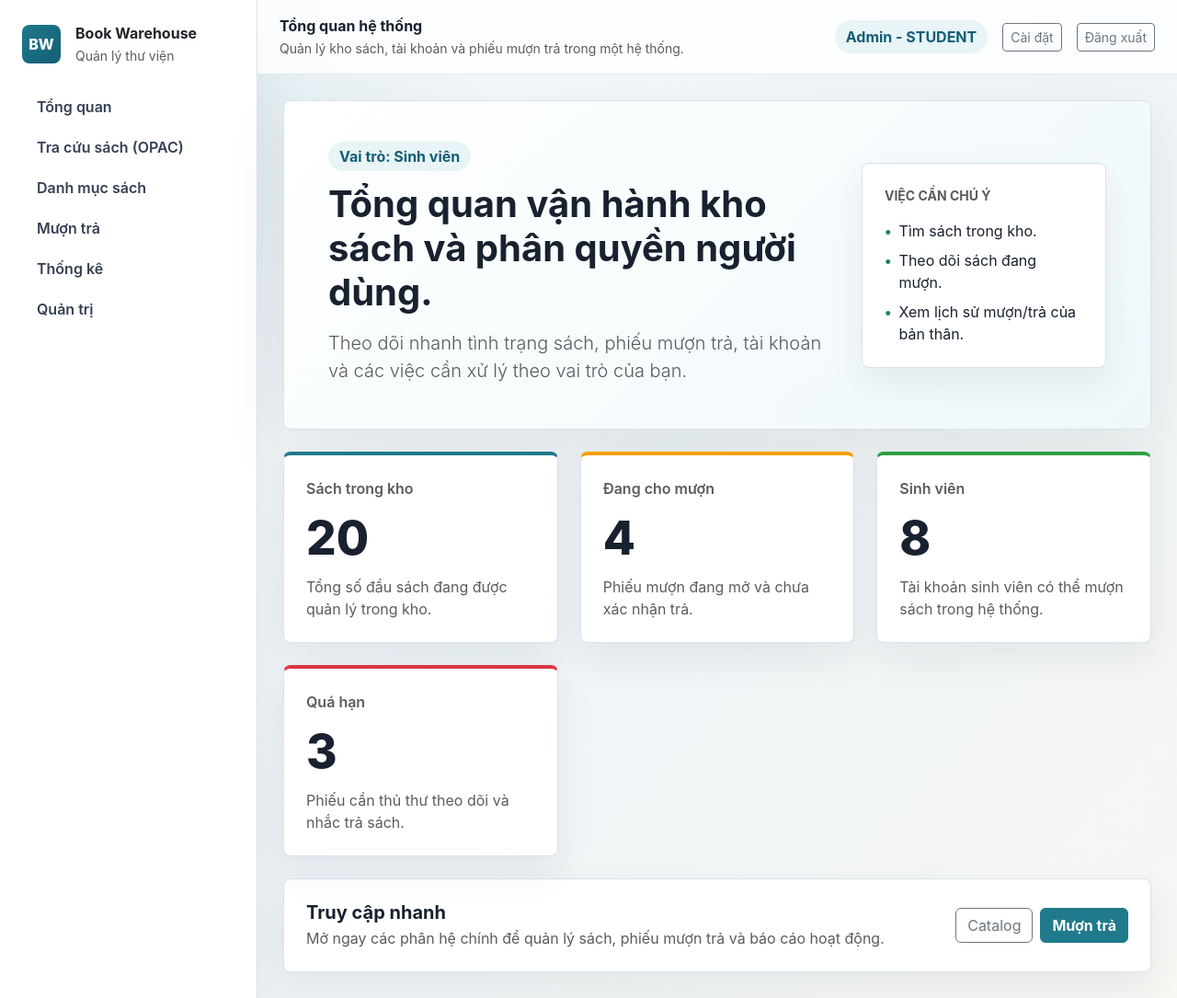
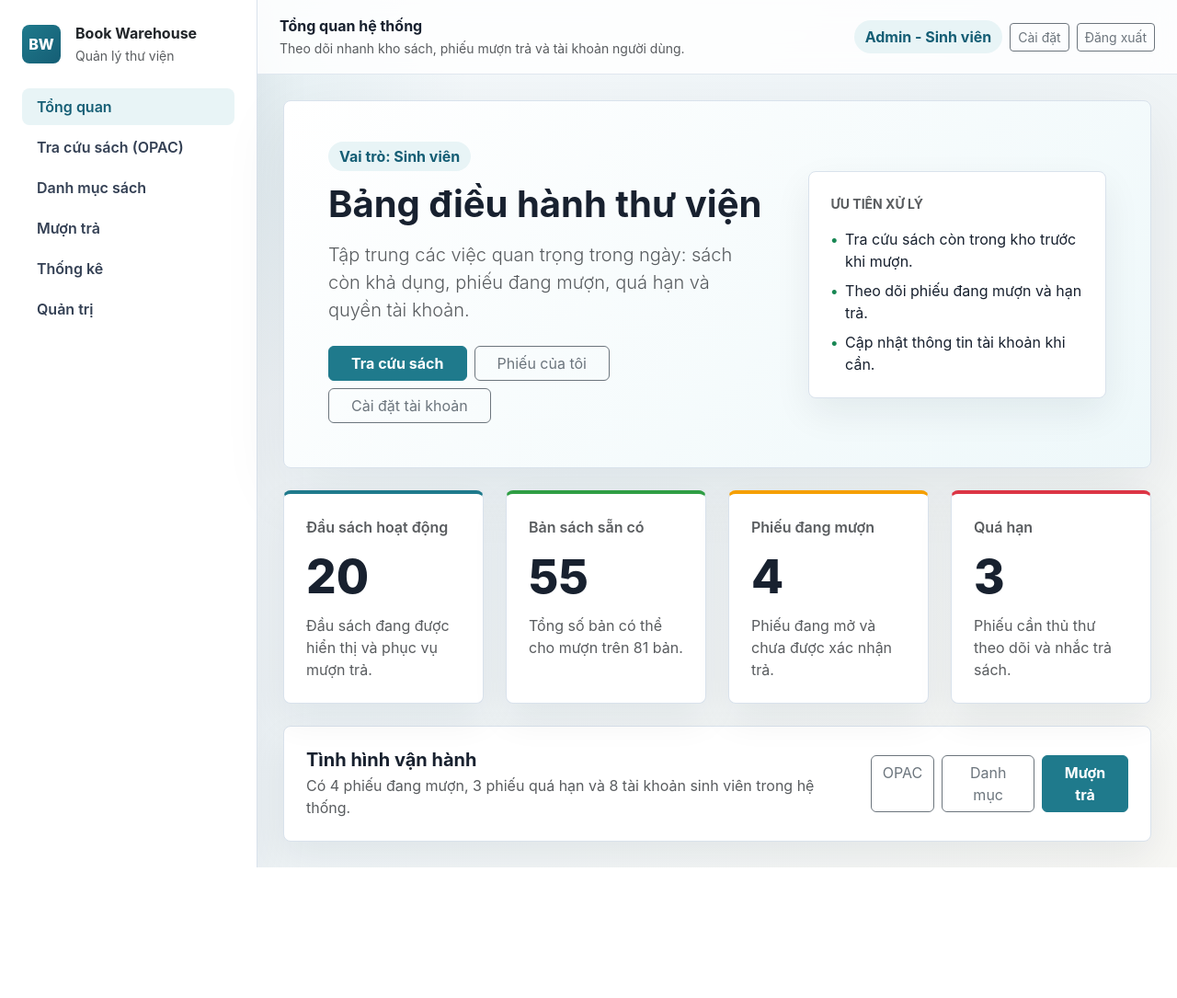
Before and after one commit to Chicken20145/Manage-book-warehouse, a Django app: page / in a window 1280 px wide. Shown: the whole page at 92% size. After the commit the page ends 943 px from the top, so only its background shows below. Run offline with Django 4.2, Linux system fonts and the light colour scheme; a user stored in the database is signed in; data comes from the database, SQL or seed files in the repository.

Commit message:
Refine dashboard and page headers

```diff
--- a/accounts/templates/accounts/admin_panel.html
+++ b/accounts/templates/accounts/admin_panel.html
@@ -2,6 +2,7 @@
 
 {% block title %}Quản trị hệ thống | Book Warehouse{% endblock %}
 {% block page_heading %}Quản trị hệ thống{% endblock %}
+{% block page_subtitle %}Quản lý tài khoản, vai trò, trạng thái hoạt động và quyền truy cập hệ thống.{% endblock %}
 
 {% block content %}
 <section class="page-hero p-4 mb-4">
--- a/accounts/templates/accounts/password_change.html
+++ b/accounts/templates/accounts/password_change.html
@@ -2,6 +2,7 @@
 
 {% block title %}Đổi mật khẩu | Book Warehouse{% endblock %}
 {% block page_heading %}Đổi mật khẩu{% endblock %}
+{% block page_subtitle %}Thay đổi mật khẩu hiện tại để bảo vệ tài khoản của bạn.{% endblock %}
 
 {% block content %}
 <section class="data-card p-4 mx-auto" style="max-width: 620px;">
--- a/accounts/templates/accounts/settings.html
+++ b/accounts/templates/accounts/settings.html
@@ -2,6 +2,7 @@
 
 {% block title %}Cài đặt tài khoản | Book Warehouse{% endblock %}
 {% block page_heading %}Cài đặt tài khoản{% endblock %}
+{% block page_subtitle %}Cập nhật hồ sơ cá nhân và bảo mật tài khoản đăng nhập.{% endblock %}
 
 {% block content %}
 <section class="page-hero p-4 mb-4">
--- a/catalog/templates/catalog/book_confirm_delete.html
+++ b/catalog/templates/catalog/book_confirm_delete.html
@@ -2,6 +2,7 @@
 
 {% block title %}Xóa sách | Book Warehouse{% endblock %}
 {% block page_heading %}Xác nhận xóa{% endblock %}
+{% block page_subtitle %}Kiểm tra lịch sử mượn trước khi xóa hoặc ngưng sử dụng sách.{% endblock %}
 
 {% block content %}
 <div class="container mt-4" style="max-width: 500px;">
--- a/catalog/templates/catalog/book_form.html
+++ b/catalog/templates/catalog/book_form.html
@@ -2,6 +2,7 @@
 
 {% block title %}{{ action }} | Book Warehouse{% endblock %}
 {% block page_heading %}{{ action }}{% endblock %}
+{% block page_subtitle %}Cập nhật thông tin đầu sách, tác giả, mã sách và số lượng bản trong kho.{% endblock %}
 
 {% block content %}
 <div class="container mt-4" style="max-width: 600px;">
--- a/catalog/templates/catalog/book_list.html
+++ b/catalog/templates/catalog/book_list.html
@@ -2,6 +2,7 @@
 
 {% block title %}Danh mục sách | Book Warehouse{% endblock %}
 {% block page_heading %}Danh mục sách{% endblock %}
+{% block page_subtitle %}Quản lý đầu sách, số lượng bản sách và trạng thái khả dụng trong kho.{% endblock %}
 
 {% block content %}
 <section class="page-hero p-4 mb-4">
--- a/circulation/templates/circulation/loan_list.html
+++ b/circulation/templates/circulation/loan_list.html
@@ -2,6 +2,7 @@
 
 {% block title %}Mượn trả | Book Warehouse{% endblock %}
 {% block page_heading %}Mượn trả sách{% endblock %}
+{% block page_subtitle %}Tạo phiếu mượn, xác nhận trả sách, theo dõi quá hạn và tiền phạt.{% endblock %}
 
 {% block content %}
 <section class="page-hero p-4 mb-4">
--- a/dashboard/templates/dashboard/index.html
+++ b/dashboard/templates/dashboard/index.html
@@ -2,18 +2,24 @@
 
 {% block title %}Tổng quan | Book Warehouse{% endblock %}
 {% block page_heading %}Tổng quan hệ thống{% endblock %}
+{% block page_subtitle %}Theo dõi nhanh kho sách, phiếu mượn trả và tài khoản người dùng.{% endblock %}
 
 {% block content %}
 <section class="page-hero p-4 p-lg-5 mb-4">
-    <div class="row align-items-center g-4">
-        <div class="col-lg-8">
+    <div class="row align-items-center g-4 g-xl-5">
+        <div class="col-xl-7">
             <span class="status-pill">Vai trò: {{ role }}</span>
-            <h1 class="display-6 fw-bold mt-3 mb-3">Tổng quan vận hành kho sách và phân quyền người dùng.</h1>
-            <p class="lead text-muted mb-0">Theo dõi nhanh tình trạng sách, phiếu mượn trả, tài khoản và các việc cần xử lý theo vai trò của bạn.</p>
+            <h1 class="display-6 fw-bold mt-3 mb-3">Bảng điều hành thư viện</h1>
+            <p class="lead text-muted mb-4">Tập trung các việc quan trọng trong ngày: sách còn khả dụng, phiếu đang mượn, quá hạn và quyền tài khoản.</p>
+            <div class="d-flex flex-wrap gap-2">
+                {% for link in primary_links %}
+                    <a class="btn {{ link.style }} px-4" href="{% url link.url_name %}">{{ link.label }}</a>
+                {% endfor %}
+            </div>
         </div>
-        <div class="col-lg-4">
-            <div class="panel-card p-4">
-                <div class="text-muted small text-uppercase fw-bold">Việc cần chú ý</div>
+        <div class="col-xl-5">
+            <div class="panel-card p-4 h-100">
+                <div class="text-muted small text-uppercase fw-bold">Ưu tiên xử lý</div>
                 <ul class="list-unstyled mt-3 mb-0 d-grid gap-2">
                     {% for action in actions %}
                         <li class="d-flex gap-2"><span class="text-success fw-bold">•</span><span>{{ action }}</span></li>
@@ -26,7 +32,7 @@
 
 <section class="row g-4 mb-4">
     {% for card in cards %}
-        <div class="col-md-4">
+        <div class="col-sm-6 col-xl-3">
             <article class="metric-card tone-{{ card.tone }} p-4 h-100">
                 <div class="text-muted fw-semibold">{{ card.label }}</div>
                 <div class="metric-value my-3">{{ card.value }}</div>
@@ -39,11 +45,12 @@
 <section class="panel-card p-4">
     <div class="d-flex flex-column flex-md-row justify-content-between gap-3 align-items-md-center">
         <div>
-            <h2 class="h5 fw-bold mb-1">Truy cập nhanh</h2>
-            <p class="text-muted mb-0">Mở ngay các phân hệ chính để quản lý sách, phiếu mượn trả và báo cáo hoạt động.</p>
+            <h2 class="h5 fw-bold mb-1">Tình hình vận hành</h2>
+            <p class="text-muted mb-0">Có {{ borrowed_count }} phiếu đang mượn, {{ overdue_count }} phiếu quá hạn và {{ student_count }} tài khoản sinh viên trong hệ thống.</p>
         </div>
         <div class="d-flex gap-2">
-            <a class="btn btn-outline-secondary" href="{% url 'book-list' %}">Catalog</a>
+            <a class="btn btn-outline-secondary" href="{% url 'opac' %}">OPAC</a>
+            <a class="btn btn-outline-secondary" href="{% url 'book-list' %}">Danh mục</a>
             <a class="btn btn-brand" href="{% url 'loan-list' %}">Mượn trả</a>
         </div>
     </div>
--- a/dashboard/templates/dashboard/opac.html
+++ b/dashboard/templates/dashboard/opac.html
@@ -2,6 +2,7 @@
 
 {% block title %}Tra cứu sách OPAC | Book Warehouse{% endblock %}
 {% block page_heading %}Tra cứu sách trực quan{% endblock %}
+{% block page_subtitle %}Tìm sách theo tên, tác giả hoặc mã sách và xem số bản còn sẵn có.{% endblock %}
 
 {% block content %}
 <section class="page-hero p-4 mb-4">
--- a/dashboard/templates/dashboard/statistics.html
+++ b/dashboard/templates/dashboard/statistics.html
@@ -2,6 +2,7 @@
 
 {% block title %}Báo cáo Thống kê | Book Warehouse{% endblock %}
 {% block page_heading %}Báo cáo thống kê hoạt động{% endblock %}
+{% block page_subtitle %}Theo dõi cơ cấu bản sách, xu hướng mượn và nhóm sách được sử dụng nhiều.{% endblock %}
 
 {% block content %}
 <section class="page-hero p-4 mb-4">
--- a/dashboard/views.py
+++ b/dashboard/views.py
@@ -20,47 +20,71 @@ ROLE_LABELS = {
 def dashboard_view(request):
     role = getattr(request.user, 'role', 'STUDENT')
     student_count = get_user_model().objects.filter(role='STUDENT').count()
+    active_books = Book.objects.filter(is_active=True)
+    active_agg = active_books.aggregate(
+        total=Sum('total_copies'),
+        available=Sum('available_copies'),
+    )
+    borrowed_count = Borrowing.objects.filter(status=Borrowing.Status.BORROWED).count()
+    overdue_count = Borrowing.objects.filter(status=Borrowing.Status.OVERDUE).count()
     cards = [
         {
-            'label': 'Sách trong kho',
-            'value': Book.objects.count(),
+            'label': 'Đầu sách hoạt động',
+            'value': active_books.count(),
             'tone': 'primary',
-            'note': 'Tổng số đầu sách đang được quản lý trong kho.',
+            'note': 'Đầu sách đang được hiển thị và phục vụ mượn trả.',
         },
         {
-            'label': 'Đang cho mượn',
-            'value': Borrowing.objects.filter(status=Borrowing.Status.BORROWED).count(),
-            'tone': 'warning',
-            'note': 'Phiếu mượn đang mở và chưa xác nhận trả.',
+            'label': 'Bản sách sẵn có',
+            'value': active_agg['available'] or 0,
+            'tone': 'success',
+            'note': f"Tổng số bản có thể cho mượn trên {active_agg['total'] or 0} bản.",
         },
         {
-            'label': 'Sinh viên',
-            'value': student_count,
-            'tone': 'success',
-            'note': 'Tài khoản sinh viên có thể mượn sách trong hệ thống.',
+            'label': 'Phiếu đang mượn',
+            'value': borrowed_count,
+            'tone': 'warning',
+            'note': 'Phiếu đang mở và chưa được xác nhận trả.',
         },
         {
             'label': 'Quá hạn',
-            'value': Borrowing.objects.filter(status=Borrowing.Status.OVERDUE).count(),
+            'value': overdue_count,
             'tone': 'danger',
             'note': 'Phiếu cần thủ thư theo dõi và nhắc trả sách.',
         },
     ]
     actions_by_role = {
         'ADMIN': [
-            'Kiểm tra tài khoản mới và phân quyền.',
-            'Kiểm tra cấu hình hệ thống và quyền truy cập.',
-            'Theo dõi trạng thái các phân hệ trong dashboard.',
+            'Rà soát tài khoản và phân quyền người dùng.',
+            'Kiểm tra phiếu quá hạn và tình trạng bản sách.',
+            'Xem báo cáo thống kê trước khi bàn giao dữ liệu.',
         ],
         'LIBRARIAN': [
-            'Cập nhật danh mục sách và tình trạng tồn kho.',
-            'Xác nhận phiếu mượn/trả sách.',
-            'Theo dõi sách quá hạn cần nhắc sinh viên.',
+            'Tạo phiếu mượn cho sinh viên tại quầy.',
+            'Xác nhận trả sách và ghi nhận tiền phạt nếu có.',
+            'Cập nhật số lượng sách còn khả dụng trong kho.',
         ],
         'STUDENT': [
-            'Tìm sách trong kho.',
-            'Theo dõi sách đang mượn.',
-            'Xem lịch sử mượn/trả của bản thân.',
+            'Tra cứu sách còn trong kho trước khi mượn.',
+            'Theo dõi phiếu đang mượn và hạn trả.',
+            'Cập nhật thông tin tài khoản khi cần.',
+        ],
+    }
+    primary_links_by_role = {
+        'ADMIN': [
+            {'label': 'Quản trị tài khoản', 'url_name': 'admin-panel', 'style': 'btn-brand'},
+            {'label': 'Báo cáo thống kê', 'url_name': 'statistics', 'style': 'btn-outline-secondary'},
+            {'label': 'Mượn trả', 'url_name': 'loan-list', 'style': 'btn-outline-secondary'},
+        ],
+        'LIBRARIAN': [
+            {'label': 'Tạo phiếu mượn', 'url_name': 'loan-list', 'style': 'btn-brand'},
+            {'label': 'Danh mục sách', 'url_name': 'book-list', 'style': 'btn-outline-secondary'},
+            {'label': 'Thống kê', 'url_name': 'statistics', 'style': 'btn-outline-secondary'},
+        ],
+        'STUDENT': [
+            {'label': 'Tra cứu sách', 'url_name': 'opac', 'style': 'btn-brand'},
+            {'label': 'Phiếu của tôi', 'url_name': 'loan-list', 'style': 'btn-outline-secondary'},
+            {'label': 'Cài đặt tài khoản', 'url_name': 'account-settings', 'style': 'btn-outline-secondary'},
         ],
     }
     context = {
@@ -68,6 +92,10 @@ def dashboard_view(request):
         'role_code': role,
         'cards': cards,
         'actions': actions_by_role.get(role, actions_by_role['STUDENT']),
+        'primary_links': primary_links_by_role.get(role, primary_links_by_role['STUDENT']),
+        'student_count': student_count,
+        'borrowed_count': borrowed_count,
+        'overdue_count': overdue_count,
     }
     return render(request, 'dashboard/index.html', context)
 
--- a/templates/base.html
+++ b/templates/base.html
@@ -14,6 +14,7 @@
             --brand-dark: #155e75;
             --accent: #f59f00;
             --success: #2f9e44;
+            --danger: #dc3545;
         }
 
         body {
@@ -94,7 +95,7 @@
         .tone-primary { border-top: 4px solid var(--brand); }
         .tone-warning { border-top: 4px solid var(--accent); }
         .tone-success { border-top: 4px solid var(--success); }
-        .tone-danger { border-top: 4px solid #dc3545; }
+        .tone-danger { border-top: 4px solid var(--danger); }
 
         .btn-brand {
             --bs-btn-bg: var(--brand);
@@ -130,6 +131,10 @@
             padding: 6px 12px;
         }
 
+        .topbar-actions {
+            min-width: 0;
+        }
+
         @media (max-width: 991.98px) {
             .sidebar {
                 border-right: 0;
@@ -153,15 +158,15 @@
         </a>
 
         <nav class="nav flex-column gap-1">
-            <a class="nav-link" href="{% url 'dashboard' %}">Tổng quan</a>
-            <a class="nav-link" href="{% url 'opac' %}">Tra cứu sách (OPAC)</a>
-            <a class="nav-link" href="{% url 'book-list' %}">Danh mục sách</a>
-            <a class="nav-link" href="{% url 'loan-list' %}">Mượn trả</a>
+            <a class="nav-link {% if request.resolver_match.url_name == 'dashboard' %}active{% endif %}" href="{% url 'dashboard' %}">Tổng quan</a>
+            <a class="nav-link {% if request.resolver_match.url_name == 'opac' %}active{% endif %}" href="{% url 'opac' %}">Tra cứu sách (OPAC)</a>
+            <a class="nav-link {% if request.resolver_match.url_name == 'book-list' or request.resolver_match.url_name == 'book-create' or request.resolver_match.url_name == 'book-update' or request.resolver_match.url_name == 'book-delete' %}active{% endif %}" href="{% url 'book-list' %}">Danh mục sách</a>
+            <a class="nav-link {% if request.resolver_match.url_name == 'loan-list' %}active{% endif %}" href="{% url 'loan-list' %}">Mượn trả</a>
             {% if user.is_authenticated and user.role == 'ADMIN' or user.role == 'LIBRARIAN' or user.is_superuser %}
-                <a class="nav-link" href="{% url 'statistics' %}">Thống kê</a>
+                <a class="nav-link {% if request.resolver_match.url_name == 'statistics' %}active{% endif %}" href="{% url 'statistics' %}">Thống kê</a>
             {% endif %}
             {% if user.is_authenticated and user.role == 'ADMIN' or user.is_superuser %}
-                <a class="nav-link" href="{% url 'admin-panel' %}">Quản trị</a>
+                <a class="nav-link {% if request.resolver_match.url_name == 'admin-panel' or request.resolver_match.url_name == 'user-update' or request.resolver_match.url_name == 'user-password-reset' %}active{% endif %}" href="{% url 'admin-panel' %}">Quản trị</a>
             {% endif %}
         </nav>
     </aside>
@@ -170,11 +175,11 @@
         <header class="topbar px-3 px-lg-4 py-3 d-flex justify-content-between align-items-center">
             <div>
                 <div class="fw-bold">{% block page_heading %}Hệ thống quản lý kho sách{% endblock %}</div>
-                <small class="text-muted">Quản lý kho sách, tài khoản và phiếu mượn trả trong một hệ thống.</small>
+                <small class="text-muted">{% block page_subtitle %}Quản lý kho sách, tài khoản và phiếu mượn trả trong một hệ thống.{% endblock %}</small>
             </div>
-            <div class="d-flex align-items-center gap-3">
+            <div class="topbar-actions d-flex align-items-center gap-2 flex-wrap justify-content-end">
                 {% if user.is_authenticated %}
-                    <span class="status-pill">{{ user.username }} - {{ user.role }}</span>
+                    <span class="status-pill">{{ user.username }} - {{ user.get_role_display }}</span>
                     <a class="btn btn-outline-secondary btn-sm" href="{% url 'account-settings' %}">Cài đặt</a>
                     <form method="post" action="{% url 'logout' %}">
                         {% csrf_token %}
```
